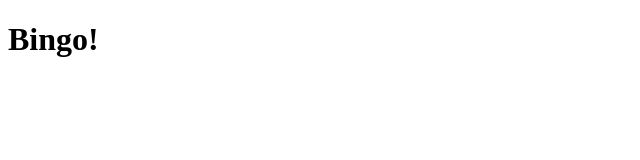
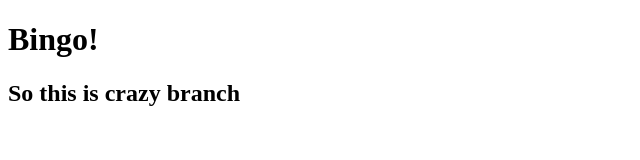
Before and after one commit to manoj-learns/testing_git, a plain HTML site: page index.html in a window 1280 px wide. Shown: the whole page, without its empty margins (0-640 px from the left). Drawn offline with Linux system fonts and the light colour scheme.

Commit message:
Crazy first commit

```diff
--- a/index.html
+++ b/index.html
@@ -6,5 +6,6 @@
 </head>
 <body>
 		<h1>Bingo!</h1>
+		<h2>So this is crazy branch</h2>
 </body>
 </html>
```
